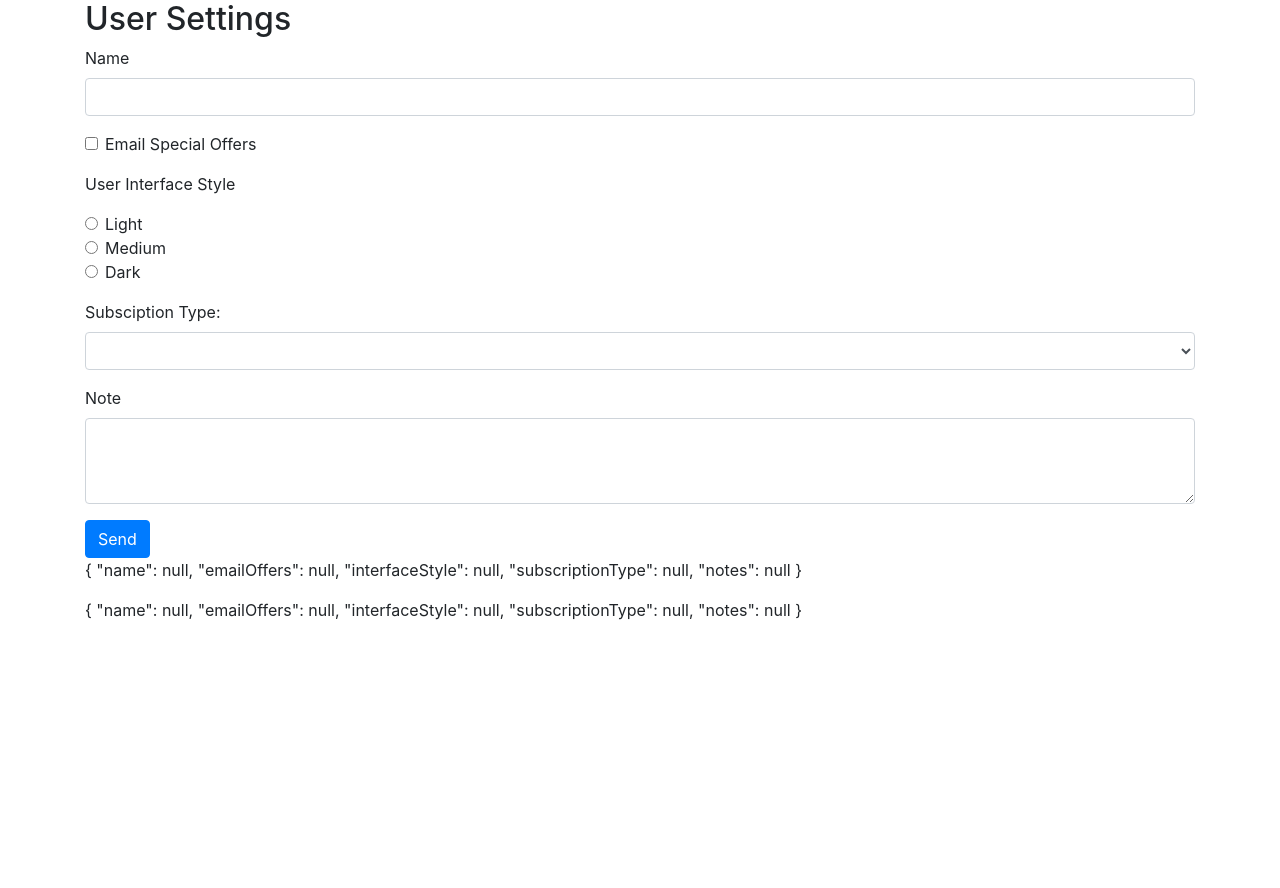
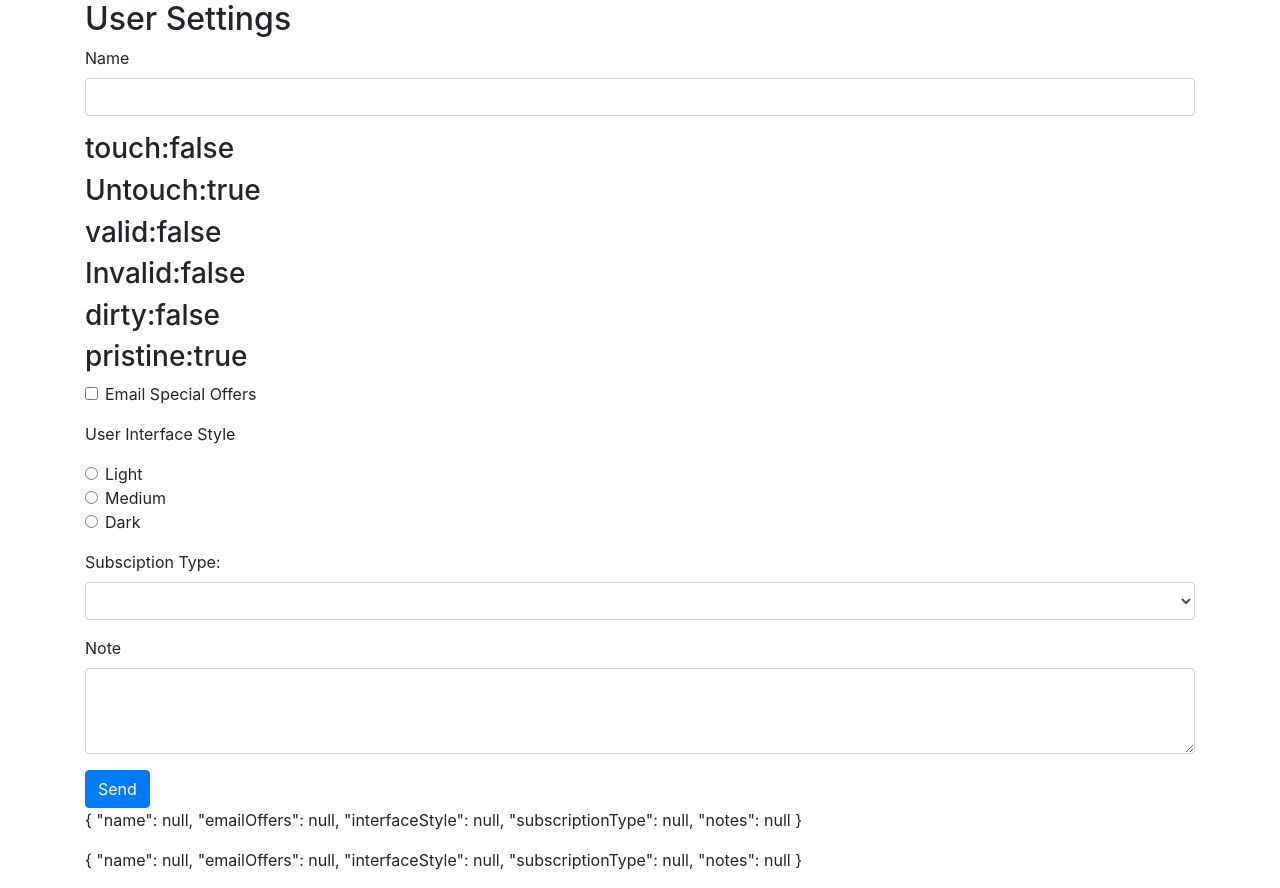
Before and after one commit to venkykandagaddala/Angualr-forms, an Angular app: page / in a window 1280 px wide. Before the commit the page ends 800 px from the top, so only its background shows below. Built offline with nearby package versions, Linux system fonts and the light colour scheme.

Commit message:
ngModel properties for validation

```diff
--- a/src/app/user-settings-form/user-settings-form.component.html
+++ b/src/app/user-settings-form/user-settings-form.component.html
@@ -3,8 +3,15 @@
   <form #form="ngForm" ngNativeValidate>
     <div class="form-group">
       <label for="name">Name</label>
-      <input type="name" name="name" class="form-control" [(ngModel)]="userSettings.name" required>
+      <input type="text" name="name" class="form-control" [(ngModel)]="userSettings.name" required
+       #propertyTest="ngModel">
     </div>
+    <h3>touch:{{propertyTest.touched}}</h3>
+    <h3>Untouch:{{propertyTest.untouched}}</h3>
+    <h3>valid:{{propertyTest.valid}}</h3>
+    <h3>Invalid:{{propertyTest.valid}}</h3>
+    <h3>dirty:{{propertyTest.dirty}}</h3>
+    <h3>pristine:{{propertyTest.pristine}}</h3>
     <div class="form-check form-group">
       <input class="form-check-input" type="checkbox" value="" id="emailOffers" name="emailOffers" [(ngModel)]="userSettings.emailOffers">
       <label class="form-check-label" for="emailOffers">
```
